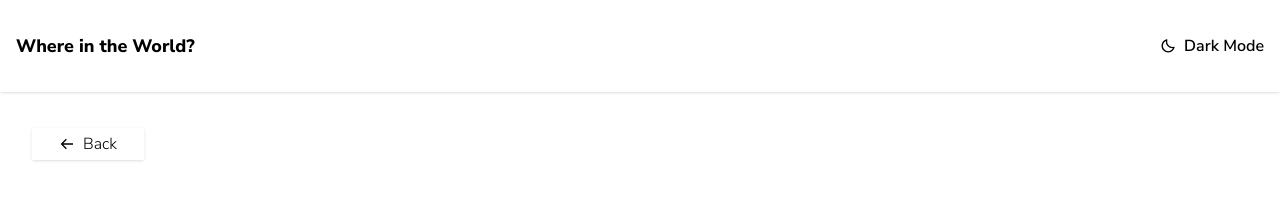
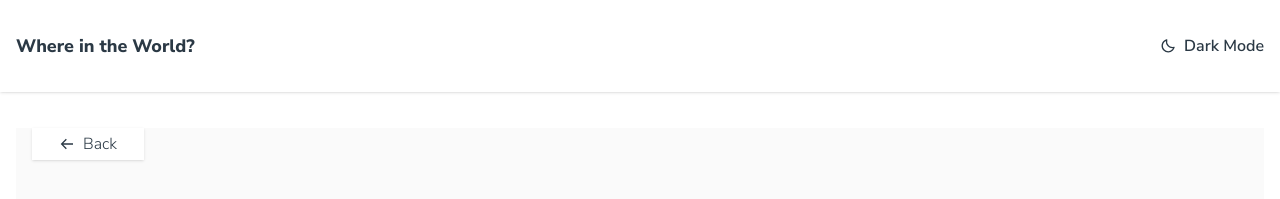
Before and after one commit to Jon-tim/country, a React (Vite) app: page /country in a window 1280 px wide. Shown: the top 199 px of the page. Built offline with nearby package versions, Linux system fonts and the light colour scheme.

Commit message:
feat: Work on theme mode

```diff
--- a/src/features/Controls.jsx
+++ b/src/features/Controls.jsx
@@ -61,16 +61,20 @@ function Controls(props) {
         <input
           type="text"
           placeholder="Search for a Country..."
-          className="focus:outline-none w-full"
+          className="bg-transparent focus:outline-none w-full text-DarkGray"
           ref={inputRef}
           onKeyDown={handleKeyDown}
+
           // onChange={handleSearch}
         />
-        <BiSearch className="text-2xl cursor-pointer" onClick={handleSearch} />
+        <BiSearch
+          className="text-2xl cursor-pointer text-DarkBlue dark:text-white"
+          onClick={handleSearch}
+        />
       </div>
-      <div className="relative w-60">
+      <div className="relative w-60 text-StillDarkBlue dark:text-white">
         <div
-          className="w-full rounded-lg flex justify-between items-center px-6 py-4 shadow cursor-pointer"
+          className="w-full rounded-lg flex justify-between items-center px-6 py-4 shadow cursor-pointer bg-white dark:bg-DarkBlue"
           onClick={handleDropDown}
         >
           Filter by Region
@@ -79,13 +83,13 @@ function Controls(props) {
         <div
           className={`regions ${
             dropdown ? "flex" : "hidden"
-          } absolute z-51 bg-white flex-col gap-3 top-[70px] left-0 right-0 shadow py-4 rounded-lg`}
+          } absolute z-51 bg-white flex-col gap-3 top-[70px] left-0 right-0 shadow py-4 rounded-lg dark:bg-DarkBlue`}
         >
           {regions.map((region) => {
             return (
               <span
                 key={region}
-                className="capitalize px-5 cursor-pointer"
+                className="text-DarkBlue dark:text-white capitalize px-5 cursor-pointer"
                 onClick={handleFilter}
               >
                 {region}
--- a/src/features/Countries.jsx
+++ b/src/features/Countries.jsx
@@ -24,11 +24,10 @@ function Countries() {
       <Controls changeData={setData} />
 
       <div className="w-full mx-auto max-w-7xl flex justify-between flex-wrap mt-10 gap-x-4 gap-y-8 md:mx-auto">
-        {
-          data?.map((element) => {
+        {data?.map((element) => {
           return (
             <div
-                className="card shadow rounded-lg overflow-hidden w-[280px] cursor-pointer mx-auto"
+              className="card shadow rounded-lg overflow-hidden w-[280px] cursor-pointer mx-auto text-StillDarkBlue bg-white dark:text-white bg-DarkBlue"
               key={element.name.official}
               onClick={() => {
                 indCountry(element.name.common);
--- a/src/features/NavBar.jsx
+++ b/src/features/NavBar.jsx
@@ -1,15 +1,36 @@
-import React from "react";
+import React, { useState } from "react";
 import { BiMoon, BiSun } from "react-icons/bi";
+// import { useState } from "react";
+// import { themeMode } from "../utils/functions";
 
 function NavBar() {
+  // themeMode();
+  // localStorage.setItem("theme", JSON.stringify());
+  const [darkMode, setDarkMode] = useState(false);
+
+  function toggleThemeMode() {
+    setDarkMode((prevDarkMode) => !prevDarkMode);
+  }
+
   return (
-    <div className="py-8 z-50 shadow fixed top-0 left-0 right-0 backdrop-blur-[4px] lg:px-0">
-      <div className="max-w-7xl flex item-center justify-between mx-auto px-4">
-        <h1 className="font-[800] text-lg">Where in the World?</h1>
-        <div className="flex items-center gap-2 font-semibold text-base">
-          <BiMoon></BiMoon>
+    <div className="py-8 z-50 shadow fixed top-0 left-0 right-0 backdrop-blur-[4px] lg:px-0 dark:bg-DarkBlue">
+      <div className="max-w-7xl flex item-center justify-between mx-auto px-4 ">
+        <h1 className="font-[800] text-lg text-DarkBlue dark:text-white ">
+          Where in the World?
+        </h1>
+        <div
+          className="flex items-center gap-2 font-semibold text-base cursor-pointer"
+          onClick={toggleThemeMode}
+        >
+          {darkMode === false ? (
+            <BiMoon className="text-DarkBlue dark:text-white"></BiMoon>
+          ) : (
+            <BiSun className="text-DarkBlue dark:text-white"></BiSun>
+          )}
           {/* <BiSun></BiSun> */}
-          <p>Dark Mode</p>
+          <p className="capitalize text-DarkBlue dark:text-white">
+            {darkMode === false ? "dark mode" : "light mode"}
+          </p>
         </div>
       </div>
     </div>
--- a/src/page/Country.jsx
+++ b/src/page/Country.jsx
@@ -49,15 +49,15 @@ function Country() {
   // }, []);
 
   return (
-    <div className="mt-10 max-w-7xl px-4 md:mx-auto md:max-w-2xl lg:max-w-full">
+    <div className="mt-10 max-w-7xl px-4 md:mx-auto md:max-w-2xl lg:max-w-full bg-VeryLightGray dark:bg-VeryDarkBlue">
       <p
         onClick={() => navigate(-1)}
-        className="cursor-pointer flex items-center justify-center gap-2 capitalize shadow w-28 h-8 mb-10"
+        className="cursor-pointer flex items-center justify-center gap-2 capitalize shadow w-28 h-8 mb-10 text-DarkBlue dark:text-white bg-white dark:bg-DarkBlue"
       >
-        <BiArrowBack /> back
+        <BiArrowBack className="text-DarkBlue dark:text-white" /> back
       </p>
 
-      <div className="flex flex-col items-center lg:flex-row w-full lg:items-center">
+      <div className="flex flex-col items-center lg:flex-row w-full lg:items-center text-DarkBlue dark:text-white">
         <div className="w-full lg:w-1/2 lg:h-[400px] ">
           <img
             src={item?.flags.png}
--- a/src/page/Home.jsx
+++ b/src/page/Home.jsx
@@ -8,25 +8,12 @@ import { Route, Routes, useLocation, useNavigate } from "react-router-dom";
 
 function Home() {
   const navigate = useNavigate();
-  // const [indCount, setInd] = useState();
-
-  // useEffect(() => {
-  //   localStorage.setItem("items", JSON.stringify(items));
-  // }, [items]);
-  // console.log(item);
-
-  // const chosen = useRef();
-  // function getCountry(params) {
-  //   setInd(params);
-  //   // chosen.current = params;
-  //   console.log(params);
-  // }
 
   return (
     <>
       <div className="App relative main  max-w-7xl px-4 md:mx-auto">
         <NavBar />
-        <div className="mt-32">
+        <div className="mt-32 dark:bg-VeryDarkBlue">
           {/* <p>{indCount}</p> */}
           <Routes>
             <Route path="/" element={<Countries />} />
--- a/src/utils/functions.js
+++ b/src/utils/functions.js
@@ -1 +1,24 @@
 export const regions = ["africa", "america", "asia", "europe", "oceania"];
+
+// On page load or when changing themes, best to add inline in `head` to avoid FOUC
+
+export function themeMode(params) {
+  if (
+    localStorage.theme === "dark" ||
+    (!("theme" in localStorage) &&
+      window.matchMedia("(prefers-color-scheme: dark)").matches)
+  ) {
+    document.documentElement.classList.add("dark");
+  } else {
+    document.documentElement.classList.remove("dark");
+  }
+
+  // Whenever the user explicitly chooses light mode
+  localStorage.theme = "light";
+
+  // Whenever the user explicitly chooses dark mode
+  localStorage.theme = "dark";
+
+  // Whenever the user explicitly chooses to respect the OS preference
+  localStorage.removeItem("theme");
+}
--- a/tailwind.config.cjs
+++ b/tailwind.config.cjs
@@ -1,7 +1,7 @@
 /** @type {import('tailwindcss').Config} */
 module.exports = {
+  content: ["./index.html", "./src/**/*.{js,ts,jsx,tsx}"],
   // darkMode: "class",
-  content: ["./index.html", "./src/**/*.{js,ts,jsx,tsx}"],
   theme: {
     extend: {
       colors: {
```
Lines whose indentation alone changed are shown as unchanged.
